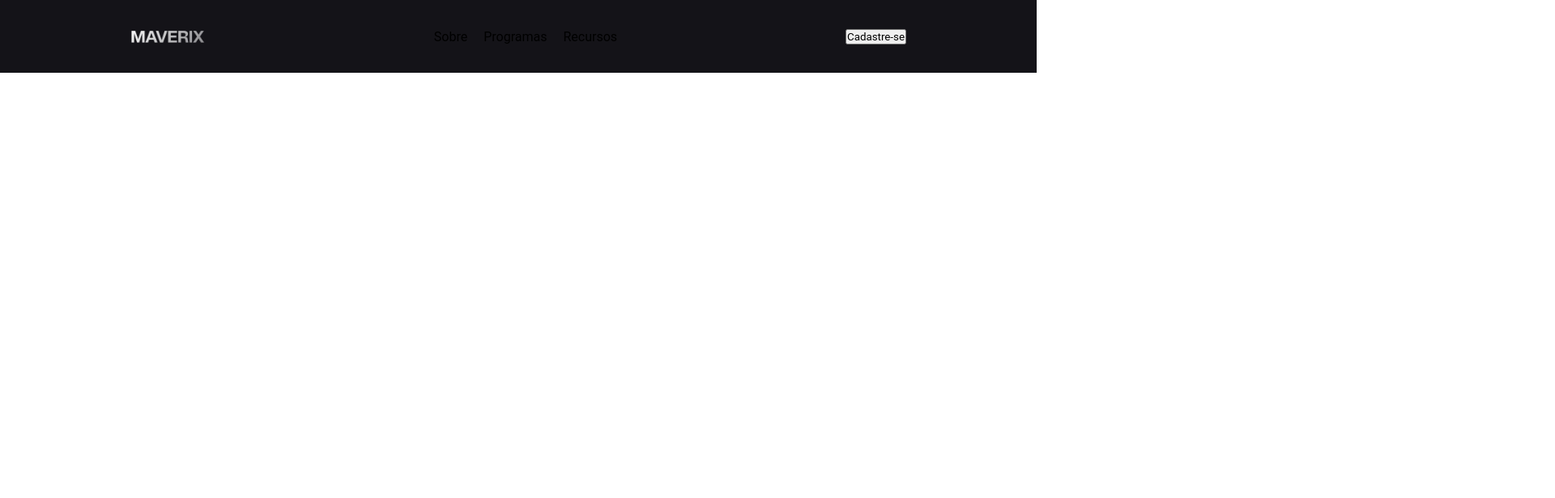
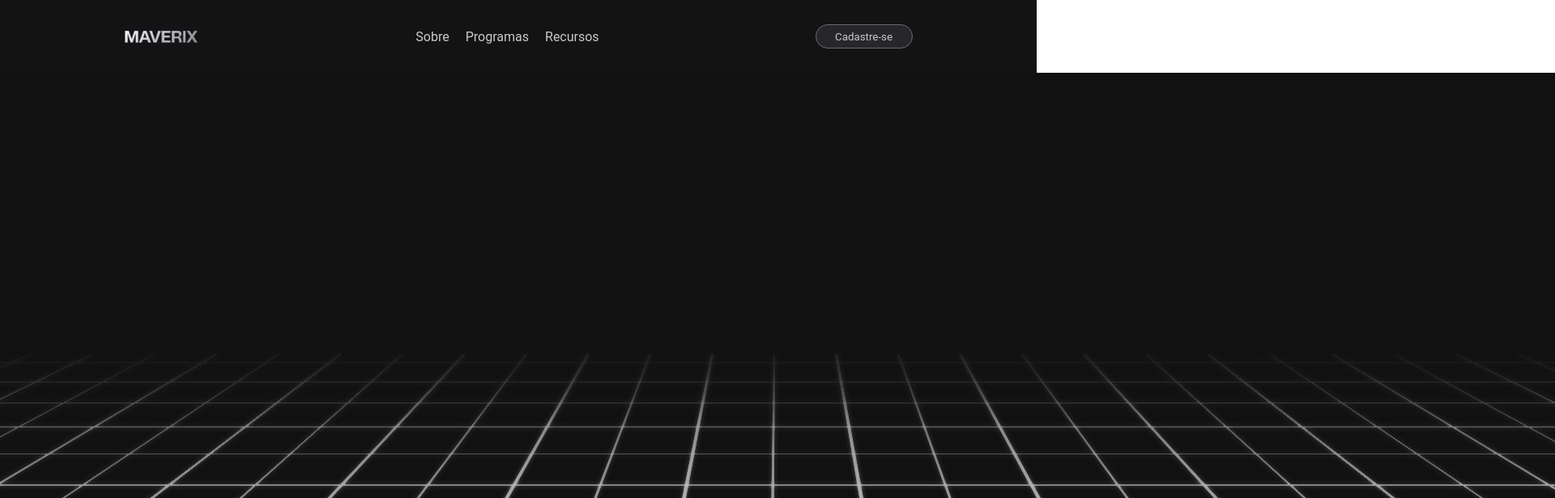
Before and after one commit to pitombeiraanaa/projPulsati, a plain HTML site: page login/index.html in a window 1280 px wide. Shown: the top 616 px of the page at 81% size, 1920 px wide, since content can reach past the window. Drawn offline with Linux system fonts and the light colour scheme.

Commit message:
Add botão header

```diff
--- a/login/index.html
+++ b/login/index.html
@@ -1,5 +1,5 @@
 <!DOCTYPE html>
-<html lang="en">
+<html lang="pt-BR">
   <head>
     <meta charset="UTF-8" />
     <meta http-equiv="X-UA-Compatible" content="IE=edge" />
@@ -14,14 +14,20 @@
       </div>
 
       <div class="nav">
-        <span>Sobre</span>
-        <span>Programas</span>
-        <span>Recursos</span>
+
+        <a href="#">Sobre</a>
+        <a href="#">Programas</a>
+        <a href="#">Recursos</a>
+
       </div>
 
       <div class="btn-cadastro">
         <button>Cadastre-se</button>
       </div>
     </header>
+
+    <main>
+        <img src="assets/background.png">
+    </main>
   </body>
 </html>
--- a/login/style.css
+++ b/login/style.css
@@ -5,38 +5,56 @@
   font-family: "Roboto", sans-serif;
 }
 
-body{
+body {
   overflow: hidden;
 }
 
-header{
+header {
   display: flex;
   align-items: center;
   text-align: center;
   justify-content: space-around;
-    background-color: #141318;
+  background-color: #131313;
   width: 100%;
   height: 90px;
 }
 
-.logo{
+.logo {
   display: flex;
   align-items: center;
   margin-left: 20px;
 }
 
-.nav{
+.nav {
   display: flex;
   align-items: center;
   text-align: center;
   gap: 20px;
-
 }
 
+.nav a {
+  color: #cacaca;
+  text-decoration: none;
+}
 
-.btn-cadastro{
+.btn-cadastro {
   display: flex;
   align-items: center;
   text-align: center;
   margin-right: 20px;
 }
+
+.btn-cadastro button  {
+
+  background-color: #28272cf6;
+  text-decoration: none;
+  border: 1px solid #706868;
+  color: #cacaca;
+  width: 120px;
+  height: 30px;
+  border-radius: 30px;
+}
+
+main img {
+  opacity: 96.07%;
+}
```
Lines whose indentation alone changed are shown as unchanged.
